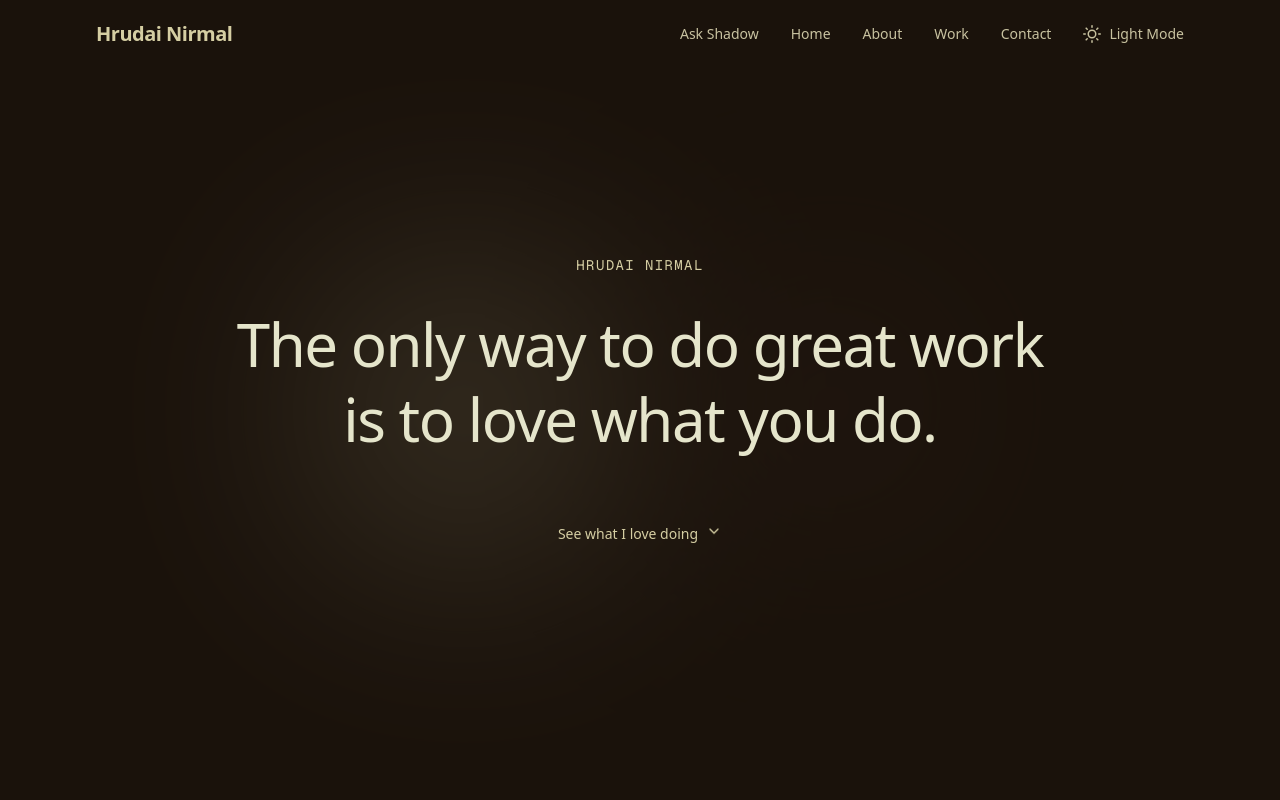
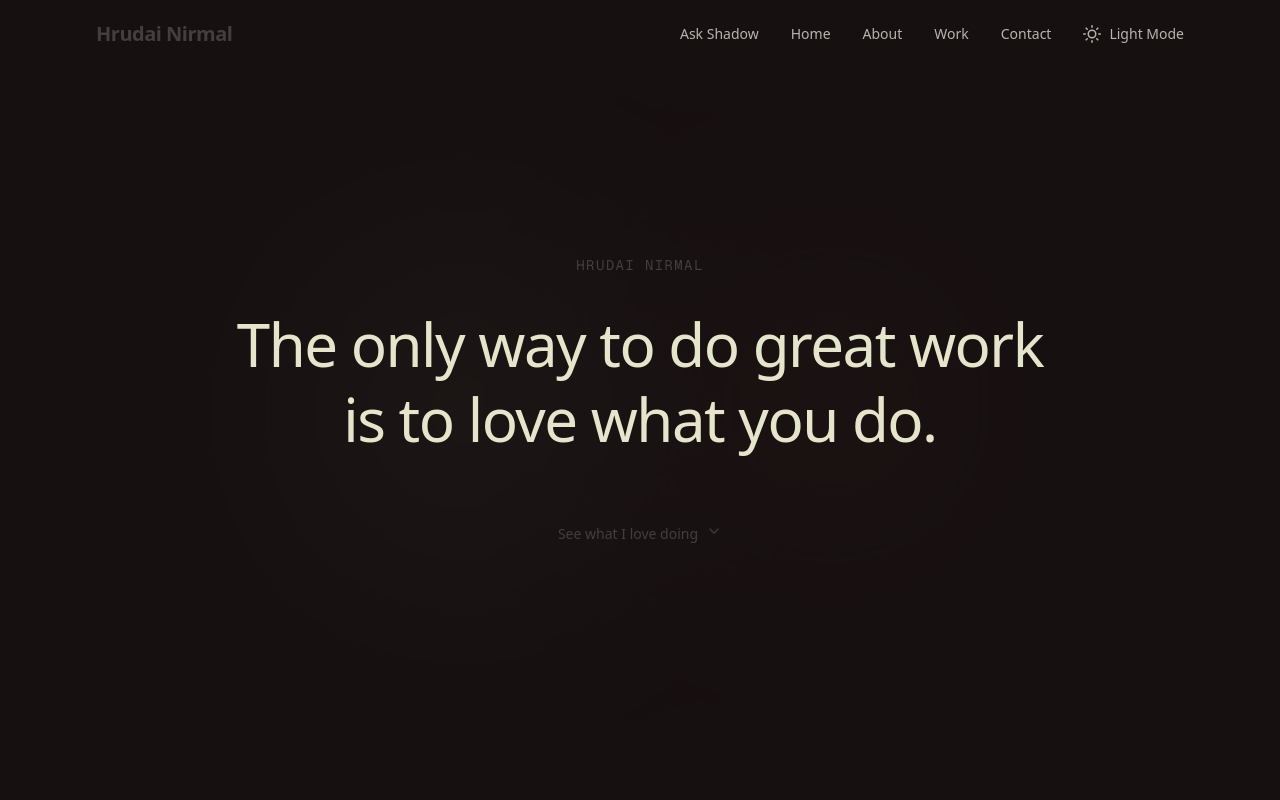
Before and after one commit to Hrudai-Nirmal/portfolio, a Next.js app: page / in a window 1280 px wide. Shown: the top 800 px of the page. Built offline with nearby package versions, Linux system fonts and the light colour scheme.

Commit message:
Try palette #362222/#171010/#423F3E/#2B2B2B (dark)

```diff
--- a/src/app/globals.css
+++ b/src/app/globals.css
@@ -2,20 +2,20 @@
 
 /* ===== Color Palettes ===== */
 /* Light: #FAF7F0 #D8D2C2 #B17457 #4A4947 */
-/* Dark (CURRENT):  #1A120B #3C2A21 #D5CEA3 #E5E5CB */
-/* Dark (PREVIOUS - rollback): #222831 #393E46 #948979 #DFD0B8 */
+/* Dark (CURRENT):  #362222 #171010 #423F3E #2B2B2B */
+/* Dark (PREVIOUS - rollback): #1A120B #3C2A21 #D5CEA3 #E5E5CB */
 
 :root {
   /* Default to dark */
-  --bg-primary: #1a120b; /* classic blue */
-  --bg-secondary: #3c2a21; /* slightly deeper for layering */
-  --accent: #d5cea3; /* turquoise */
-  --heading: #e5e5cb; /* gold */
+  --bg-primary: #171010; /* classic blue */
+  --bg-secondary: #362222; /* slightly deeper for layering */
+  --accent: #423f3e; /* turquoise */
+  --heading: #2b2b2b; /* gold */
   --text-primary: #e5e5cb;
-  --text-secondary: #c8c2a0;
-  --border-color: #3c2a21;
-  --surface: #2a1c14;
-  --surface-hover: #332218;
+  --text-secondary: #b9b3b0;
+  --border-color: #2b2b2b;
+  --surface: #221414;
+  --surface-hover: #2a1a1a;
 }
 
 .light {
@@ -31,15 +31,15 @@
 }
 
 .dark {
-  --bg-primary: #1a120b;
-  --bg-secondary: #3c2a21;
-  --accent: #d5cea3;
-  --heading: #e5e5cb;
+  --bg-primary: #171010;
+  --bg-secondary: #362222;
+  --accent: #423f3e;
+  --heading: #2b2b2b;
   --text-primary: #e5e5cb;
-  --text-secondary: #c8c2a0;
-  --border-color: #3c2a21;
-  --surface: #2a1c14;
-  --surface-hover: #332218;
+  --text-secondary: #b9b3b0;
+  --border-color: #2b2b2b;
+  --surface: #221414;
+  --surface-hover: #2a1a1a;
 }
 
 @theme inline {
```
